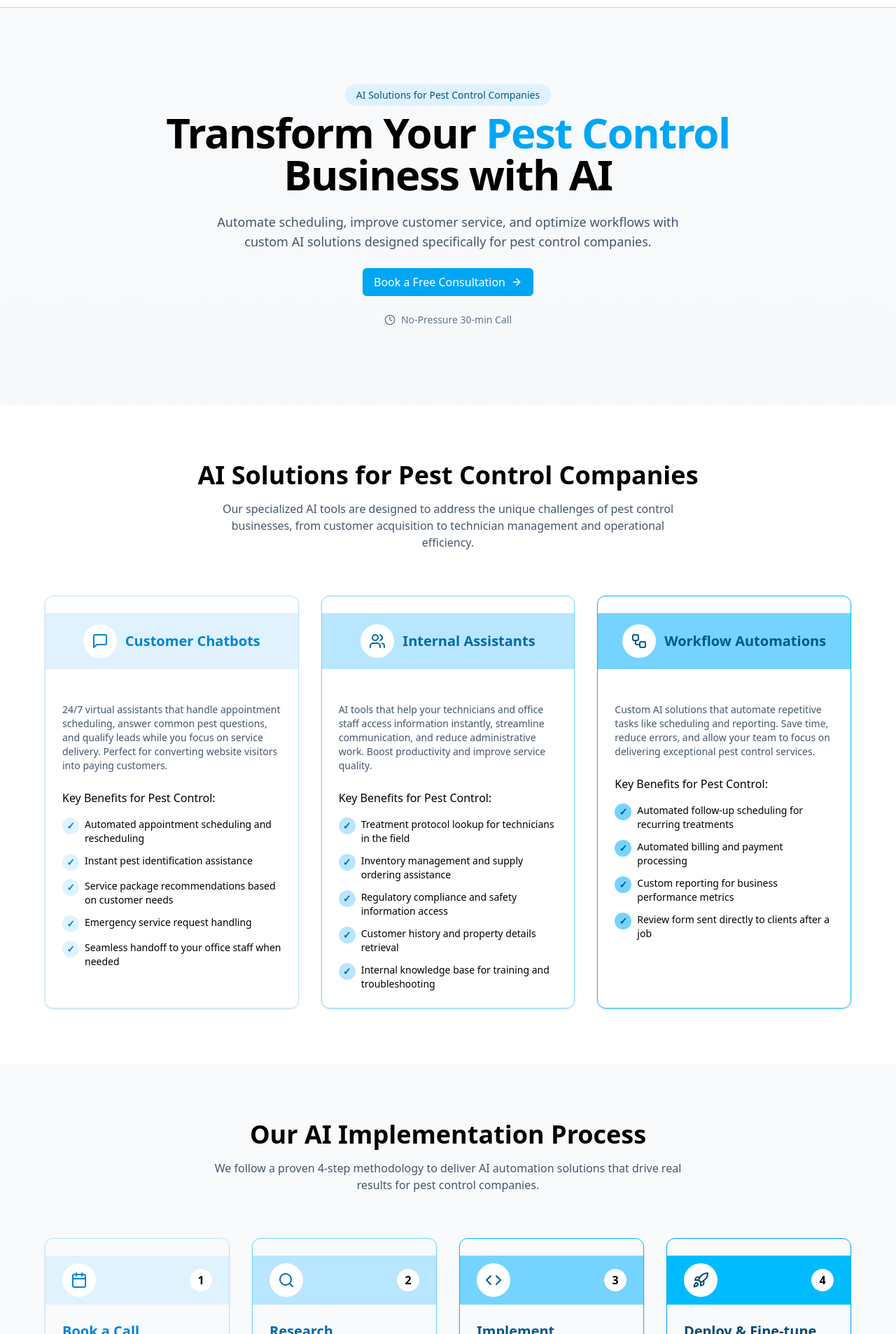
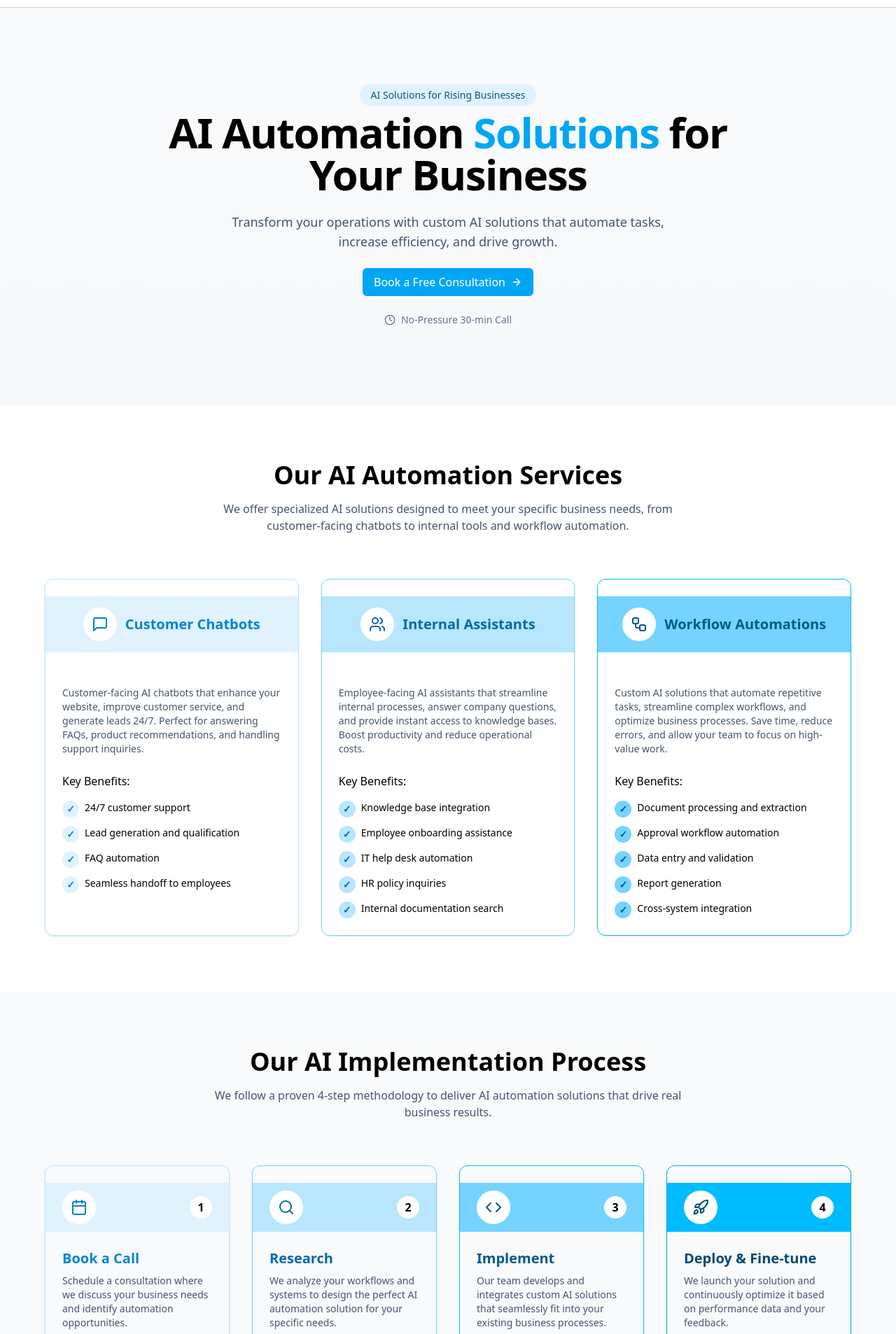
Before and after one commit to skeossei/lumify-labs-landing-page, a Next.js app: page / in a window 1280 px wide. Shown: the part 54-1960 px from the top of the page at 70% size. Built offline with nearby package versions, Linux system fonts and the light colour scheme.

Commit message:
Make landing page generic for now since we're just starting

```diff
--- a/src/components/Cta.tsx
+++ b/src/components/Cta.tsx
@@ -12,11 +12,11 @@ const Cta: FC = () => {
         <div className="grid grid-cols-1 md:grid-cols-2 gap-12 items-center">
           <div className="space-y-6 flex flex-col items-center md:items-start">
             <h2 className="text-3xl md:text-4xl font-bold text-center md:text-left">
-              Ready to Automate Your Pest Control Business?
+              Ready to Automate Your Business with AI?
             </h2>
             <p className="text-white/80 text-lg text-center md:text-left">
-              Take the first step towards transforming your pest control
-              operations. Book a free consultation call today.
+              Take the first step towards transforming your business operations.
+              Book a free consultation call today.
             </p>
             <Calendly className="bg-white text-sky-600 hover:bg-slate-100 cursor-pointer px-4 py-2 rounded-md font-medium flex flex-row items-center justify-center">
               <Calendar className="mr-2 h-4 w-4" />
@@ -25,12 +25,12 @@ const Cta: FC = () => {
           </div>
           <div className="bg-white/10 backdrop-blur-sm rounded-lg p-8 border border-white/20">
             <h3 className="text-2xl font-semibold mb-4">
-              What Pest Control Companies Get:
+              What You&apos;ll Get:
             </h3>
             <ul className="space-y-4">
               {[
-                "Personalized assessment of your pest control business needs",
-                "Expert insights on AI implementation for your specific operation",
+                "Personalized assessment of your automation needs",
+                "Expert insights on AI implementation strategies",
                 "Custom roadmap for your business transformation",
                 "Transparent pricing and timeline estimates",
                 "No obligation to proceed after consultation",
--- a/src/components/Footer.tsx
+++ b/src/components/Footer.tsx
@@ -17,7 +17,8 @@ const Footer: FC = () => {
               />
             </div>
             <p className="text-sm text-slate-400 -mt-3">
-              Transforming businesses through intelligent automation solutions.
+              Transforming rising businesses through intelligent automation
+              solutions.
             </p>
           </div>
 
--- a/src/components/HeadLine.tsx
+++ b/src/components/HeadLine.tsx
@@ -8,16 +8,15 @@ const HeadLine: FC = () => {
       <div className="container mx-auto max-w-4xl text-center">
         <div className="space-y-6">
           <span className="px-4 py-1.5 text-sm font-medium rounded-full bg-sky-100 text-sky-800">
-            AI Solutions for Pest Control Companies
+            AI Solutions for Rising Businesses
           </span>
           <h1 className="mt-3 text-4xl md:text-5xl lg:text-6xl font-bold tracking-tight">
-            Transform Your <span className="text-sky-500">Pest Control</span>{" "}
-            Business with AI
+            AI Automation <span className="text-sky-500">Solutions</span> for
+            Your Business
           </h1>
           <p className="text-lg text-slate-600 mx-auto max-w-2xl">
-            Automate scheduling, improve customer service, and optimize
-            workflows with custom AI solutions designed specifically for pest
-            control companies.
+            Transform your operations with custom AI solutions that automate
+            tasks, increase efficiency, and drive growth.
           </p>
 
           {/* Button */}
--- a/src/components/Process.tsx
+++ b/src/components/Process.tsx
@@ -13,7 +13,7 @@ const processSteps = [
     id: 1,
     title: "Book a Call",
     description:
-      "Schedule a consultation where we discuss your pest control business needs and identify automation opportunities specific to your operation.",
+      "Schedule a consultation where we discuss your business needs and identify automation opportunities.",
     icon: Calendar,
     color: "bg-sky-100",
     textColor: "text-sky-600",
@@ -23,7 +23,7 @@ const processSteps = [
     id: 2,
     title: "Research",
     description:
-      "We analyze your pest control workflows, scheduling systems, and customer interaction points to design the perfect AI automation solution for your specific needs.",
+      "We analyze your workflows and systems to design the perfect AI automation solution for your specific needs.",
     icon: Search,
     color: "bg-sky-200",
     textColor: "text-sky-700",
@@ -33,7 +33,7 @@ const processSteps = [
     id: 3,
     title: "Implement",
     description:
-      "Our team develops and integrates custom AI solutions that seamlessly fit into your existing pest control business processes and software systems.",
+      "Our team develops and integrates custom AI solutions that seamlessly fit into your existing business processes.",
     icon: Code,
     color: "bg-sky-300",
     textColor: "text-sky-800",
@@ -43,7 +43,7 @@ const processSteps = [
     id: 4,
     title: "Deploy & Fine-tune",
     description:
-      "We launch your solution and continuously optimize it based on performance data, seasonal pest trends, and your feedback.",
+      "We launch your solution and continuously optimize it based on performance data and your feedback.",
     icon: Rocket,
     color: "bg-sky-400",
     textColor: "text-sky-900",
@@ -61,7 +61,7 @@ const Process: FC = () => {
           </h2>
           <p className="text-slate-600 max-w-2xl mx-auto">
             We follow a proven 4-step methodology to deliver AI automation
-            solutions that drive real results for pest control companies.
+            solutions that drive real business results.
           </p>
         </div>
 
--- a/src/components/Services.tsx
+++ b/src/components/Services.tsx
@@ -12,48 +12,48 @@ const services = [
   {
     title: "Customer Chatbots",
     description:
-      "24/7 virtual assistants that handle appointment scheduling, answer common pest questions, and qualify leads while you focus on service delivery. Perfect for converting website visitors into paying customers.",
+      "Customer-facing AI chatbots that enhance your website, improve customer service, and generate leads 24/7. Perfect for answering FAQs, product recommendations, and handling support inquiries.",
     icon: MessageSquare,
     color: "bg-sky-100",
     textColor: "text-sky-600",
     borderColor: "border-sky-200",
     features: [
-      "Automated appointment scheduling and rescheduling",
-      "Instant pest identification assistance",
-      "Service package recommendations based on customer needs",
-      "Emergency service request handling",
-      "Seamless handoff to your office staff when needed",
+      "24/7 customer support",
+      "Lead generation and qualification",
+      "FAQ automation",
+      "Seamless handoff to employees",
     ],
   },
   {
     title: "Internal Assistants",
     description:
-      "AI tools that help your technicians and office staff access information instantly, streamline communication, and reduce administrative work. Boost productivity and improve service quality.",
+      "Employee-facing AI assistants that streamline internal processes, answer company questions, and provide instant access to knowledge bases. Boost productivity and reduce operational costs.",
     icon: Users,
     color: "bg-sky-200",
     textColor: "text-sky-700",
     borderColor: "border-sky-300",
     features: [
-      "Treatment protocol lookup for technicians in the field",
-      "Inventory management and supply ordering assistance",
-      "Regulatory compliance and safety information access",
-      "Customer history and property details retrieval",
-      "Internal knowledge base for training and troubleshooting",
+      "Knowledge base integration",
+      "Employee onboarding assistance",
+      "IT help desk automation",
+      "HR policy inquiries",
+      "Internal documentation search",
     ],
   },
   {
     title: "Workflow Automations",
     description:
-      "Custom AI solutions that automate repetitive tasks like scheduling and reporting. Save time, reduce errors, and allow your team to focus on delivering exceptional pest control services.",
+      "Custom AI solutions that automate repetitive tasks, streamline complex workflows, and optimize business processes. Save time, reduce errors, and allow your team to focus on high-value work.",
     icon: Workflow,
     color: "bg-sky-300",
     textColor: "text-sky-800",
     borderColor: "border-sky-400",
     features: [
-      "Automated follow-up scheduling for recurring treatments",
-      "Automated billing and payment processing",
-      "Custom reporting for business performance metrics",
-      "Review form sent directly to clients after a job",
+      "Document processing and extraction",
+      "Approval workflow automation",
+      "Data entry and validation",
+      "Report generation",
+      "Cross-system integration",
     ],
   },
 ];
@@ -64,12 +64,12 @@ const Services: FC = () => {
       <div className="container mx-auto max-w-6xl">
         <div className="text-center mb-16">
           <h2 className="text-3xl md:text-4xl font-bold mb-4">
-            AI Solutions for Pest Control Companies
+            Our AI Automation Services
           </h2>
           <p className="text-slate-600 max-w-2xl mx-auto">
-            Our specialized AI tools are designed to address the unique
-            challenges of pest control businesses, from customer acquisition to
-            technician management and operational efficiency.
+            We offer specialized AI solutions designed to meet your specific
+            business needs, from customer-facing chatbots to internal tools and
+            workflow automation.
           </p>
         </div>
 
@@ -104,9 +104,7 @@ const Services: FC = () => {
 
                 {/* Key Benefits Section */}
                 <div>
-                  <h4 className="font-medium mb-3">
-                    Key Benefits for Pest Control:
-                  </h4>
+                  <h4 className="font-medium mb-3">Key Benefits:</h4>
                   <ul className="space-y-2">
                     {service.features.map((feature, idx) => (
                       <li key={idx} className="flex items-start">
```
